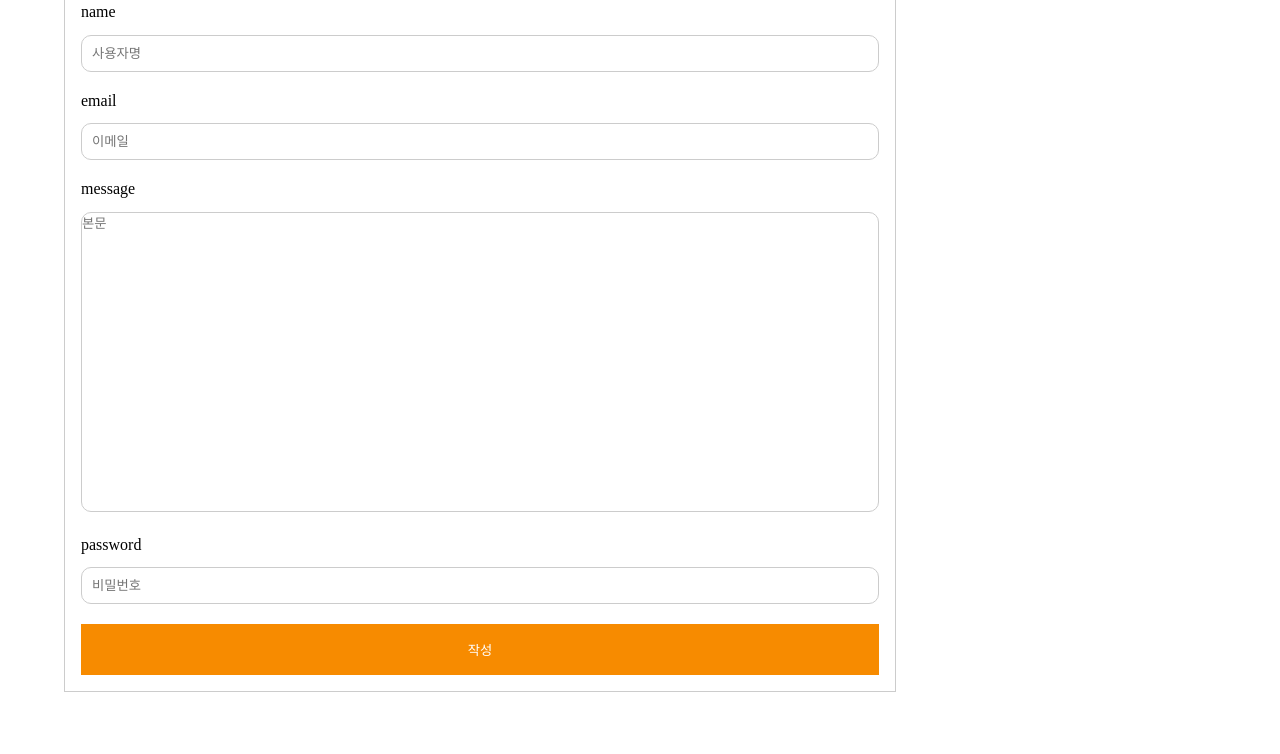
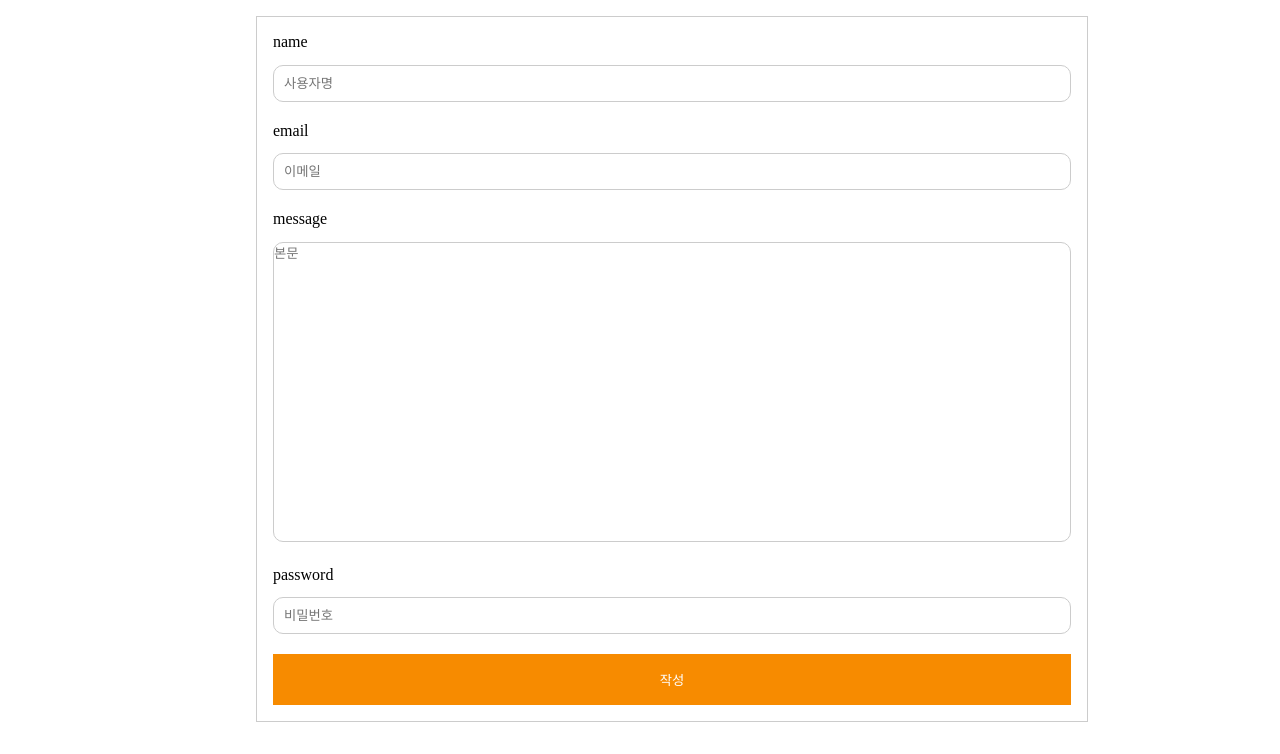
Before and after one commit to tomo-hara/newbe, a plain HTML site: page index_3.html in a window 1280 px wide. Shown: the part 136-890 px from the top of the page. Before the commit the page ends 860 px from the top, so only its background shows below. Drawn offline with Linux system fonts and the light colour scheme.

Commit message:
change middle

```diff
--- a/style.css
+++ b/style.css
@@ -141,6 +141,12 @@ main h2 span::after {
   font-size : 2rem;
 }
 
+.contact {
+  display : flex;
+  justify-content: center;
+  align-items: center;
+  margin-top:30px;
+}
 section.contact .right {
   width:65%;
   margin : 5 auto;
```
Also changed, not shown: index_3.html (+0 -1 lines).
